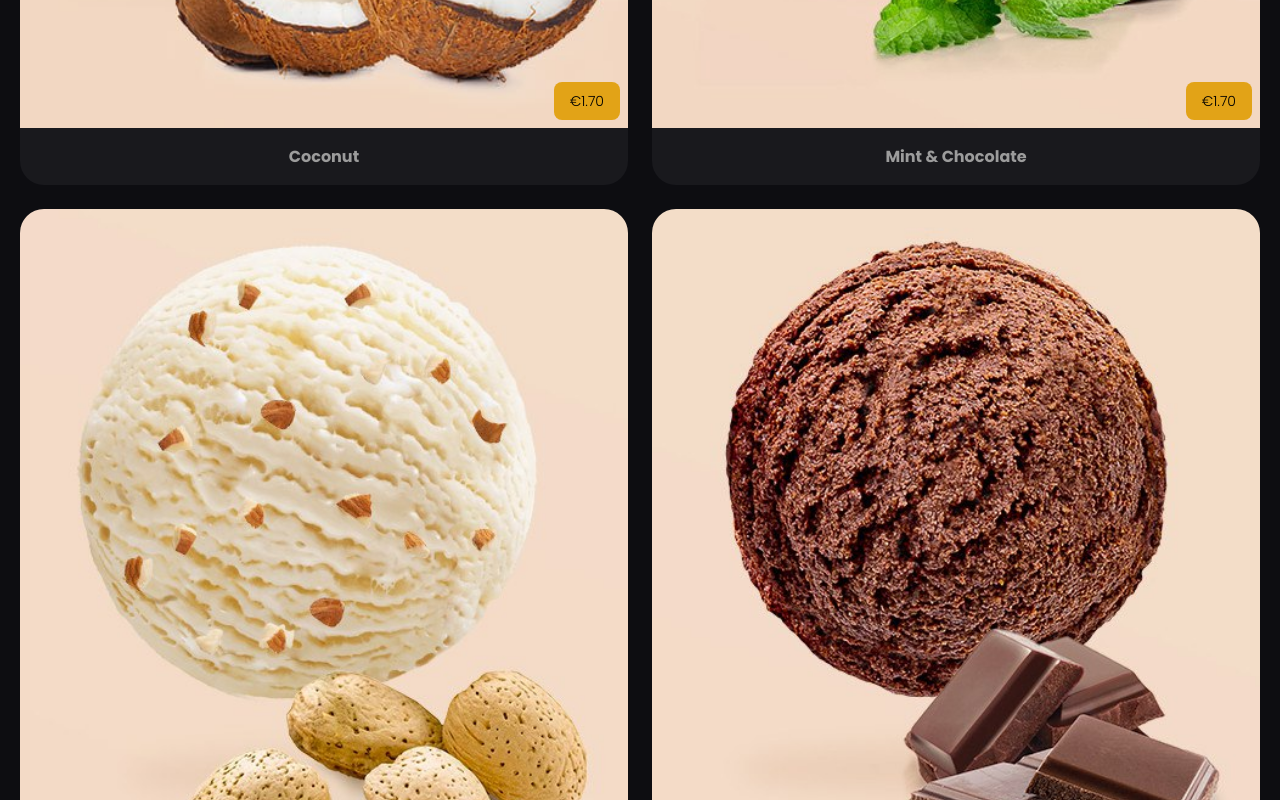
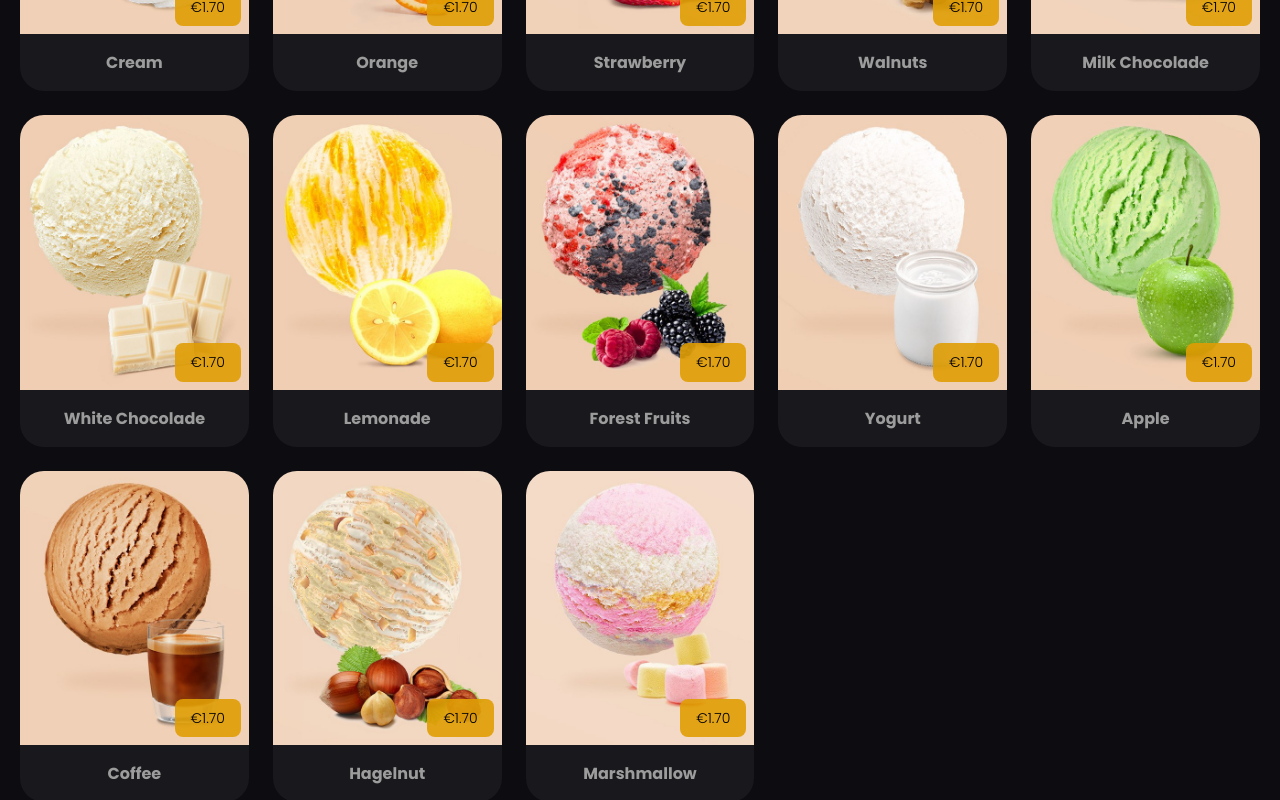
Before and after one commit to VitaliiSoloninko/angular-eiscafe-casablanca, an Angular app: page / in a window 1280 px wide. Shown: the part 1560-2360 px from the top of the page. Built offline with nearby package versions, Linux system fonts and the light colour scheme.

Commit message:
0.6	Add logo

```diff
--- a/src/app/app.component.html
+++ b/src/app/app.component.html
@@ -1,3 +1,6 @@
 <div class="app">
+  <div class="center mb16">
+    <img src="/logo.png" alt="Logo" />
+  </div>
   <app-products />
 </div>
--- a/src/app/products/product-item/product-item.component.scss
+++ b/src/app/products/product-item/product-item.component.scss
@@ -87,5 +87,5 @@
   display: flex;
   justify-content: center;
   align-items: center;
-  padding: 1rem 26px;
+  padding: 1rem 1rem;
 }
--- a/src/app/products/product-list/product-list.component.scss
+++ b/src/app/products/product-list/product-list.component.scss
@@ -2,4 +2,19 @@
   display: grid;
   gap: 1.5rem;
   grid-template-columns: repeat(2, 1fr);
+  @media (min-width: 768px) {
+    grid-template-columns: repeat(3, 1fr);
+  }
+  @media (min-width: 992px) {
+    grid-template-columns: repeat(4, 1fr);
+  }
+  @media (min-width: 1280px) {
+    grid-template-columns: repeat(5, 1fr);
+  }
+  @media (min-width: 1440px) {
+    grid-template-columns: repeat(6, 1fr);
+  }
+  @media (min-width: 1660px) {
+    grid-template-columns: repeat(7, 1fr);
+  }
 }
--- a/src/app/products/products.component.html
+++ b/src/app/products/products.component.html
@@ -1,6 +1,5 @@
-<h1 class="center mb16">Eiscafe Casablanca</h1>
-
 <div class="mb16">
+  <p class="center">Hier können Sie Ihre Lieblingseissorte auswählen</p>
   <app-title [title]="'Ice'" />
 </div>
 <app-product-list [products]="ice" />
--- a/src/app/products/products.component.ts
+++ b/src/app/products/products.component.ts
@@ -154,6 +154,62 @@ export class ProductsComponent implements OnInit {
       price: this.price,
       image: '/image/ice/milk-chocolade.jpeg',
     },
+    {
+      id: 21,
+      name: 'white chocolade',
+      description: '',
+      price: this.price,
+      image: '/image/ice/white-chocolate.jpeg',
+    },
+    {
+      id: 22,
+      name: 'lemonade',
+      description: '',
+      price: this.price,
+      image: '/image/ice/lemonade.jpeg',
+    },
+    {
+      id: 23,
+      name: 'forest fruits',
+      description: '',
+      price: this.price,
+      image: '/image/ice/forest-fruits.jpeg',
+    },
+    {
+      id: 24,
+      name: 'yogurt',
+      description: '',
+      price: this.price,
+      image: '/image/ice/yogurt.jpeg',
+    },
+    {
+      id: 25,
+      name: 'apple',
+      description: '',
+      price: this.price,
+      image: '/image/ice/apple.jpeg',
+    },
+    {
+      id: 26,
+      name: 'coffee',
+      description: '',
+      price: this.price,
+      image: '/image/ice/coffee.jpeg',
+    },
+    {
+      id: 27,
+      name: 'hagelnut',
+      description: '',
+      price: this.price,
+      image: '/image/ice/hagelnut.jpeg',
+    },
+    {
+      id: 28,
+      name: 'marshmallow',
+      description: '',
+      price: this.price,
+      image: '/image/ice/marshmallow.jpeg',
+    },
   ];
 
   drinks: IProduct[] = [
--- a/src/styles.scss
+++ b/src/styles.scss
@@ -7,10 +7,17 @@
   font-family: "Poppins";
 }
 
+:root {
+  --main-color: #d7b12f;
+  --main-color-light: #f0e6b2;
+  --dark-color: #0d0d11;
+  --text-color: #9c9c9c;
+}
+
 body {
   font-weight: 300;
-  color: #9c9c9c;
-  background-color: #0d0d11;
+  color: var(--text-color);
+  background-color: var(--dark-color);
 }
 
 a {
```
Also changed, not shown: public/logo.png (added).
